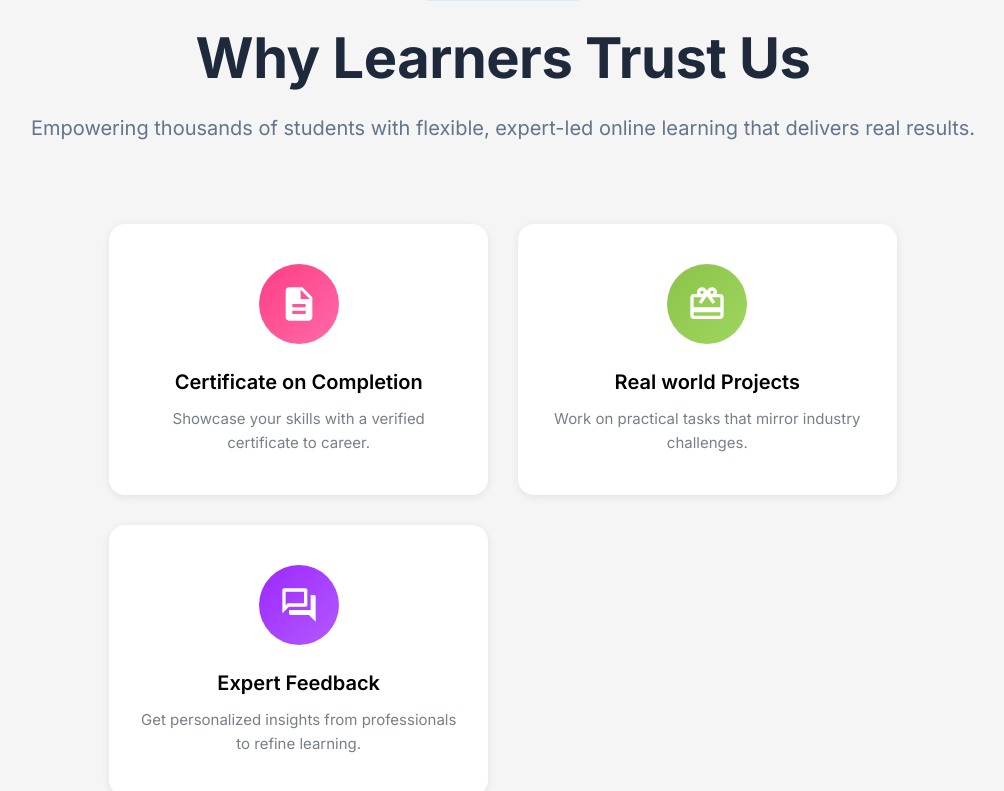
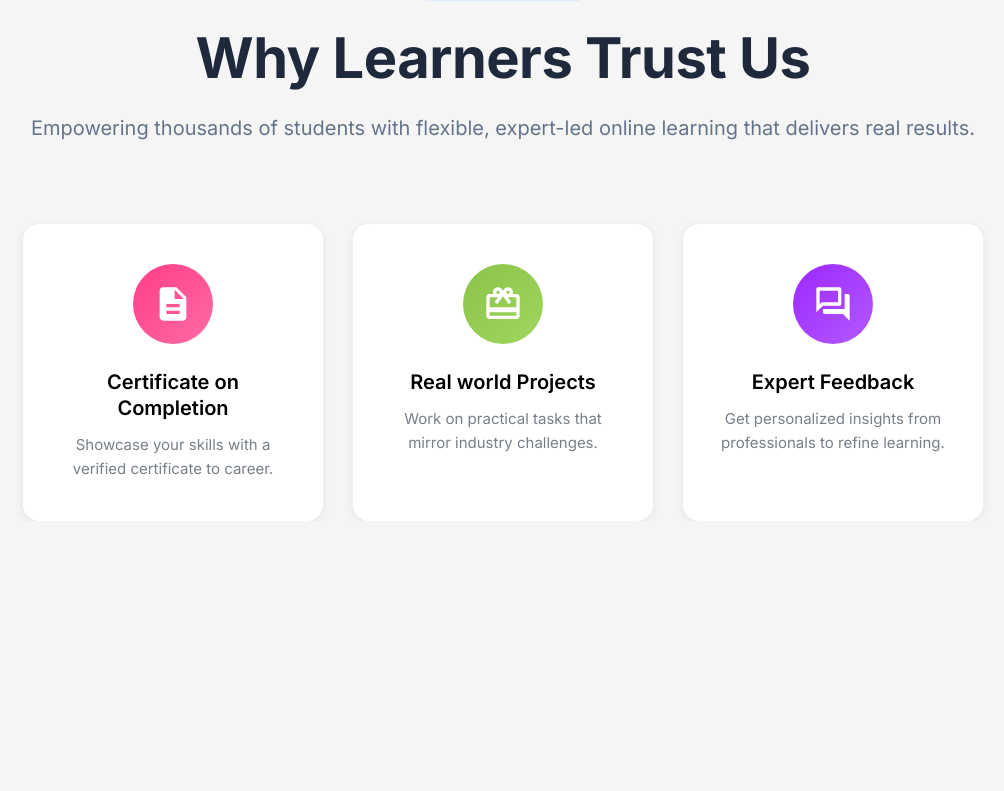
Before and after one commit to Tahmied/Mentor, a React (Vite) app: page / in a window 1280 px wide. Shown: the part 2765-3556 px from the top of the page, without its empty margins (137-1141 px from the left). After the commit the page ends 3286 px from the top, so only its background shows below. Built offline with nearby package versions, Linux system fonts and the light colour scheme.

Commit message:
- made why choose us section responsive

```diff
--- a/src/Components/Homepage/Courses.jsx
+++ b/src/Components/Homepage/Courses.jsx
@@ -52,7 +52,6 @@
                         <button className="view-details">View Details</button>
                     </div>
                 </div>
-
 
                 <div className="course-item">
                     <div className="course-thumbnail">
--- a/src/Components/Homepage/why.css
+++ b/src/Components/Homepage/why.css
@@ -5,7 +5,8 @@
 
 .features-grid {
     display: grid;
-            grid-template-columns: repeat(auto-fit, minmax(250px, 1fr));
+    grid-template-columns: repeat(3, 1fr);
+    /* Changed: Always 3 columns on desktop */
     gap: 30px;
     width: 80%;
     margin: 0 auto;
@@ -79,14 +80,15 @@
 @media (max-width: 1024px) {
     .features-grid {
         grid-template-columns: repeat(2, 1fr);
+        /* 2 columns on tablets */
         gap: 25px;
     }
 }
 
 @media (max-width: 640px) {
-
     .features-grid {
         grid-template-columns: 1fr;
+        /* 1 column on mobile */
         gap: 20px;
     }
 
@@ -116,7 +118,6 @@
 }
 
 @media (max-width: 360px) {
-
     .feature-card {
         padding: 30px 20px;
     }
```
Lines whose indentation alone changed are shown as unchanged.
